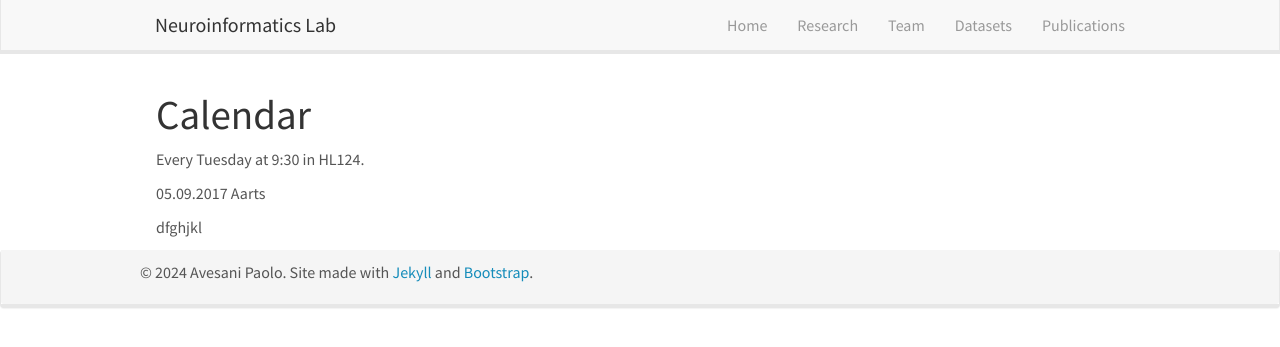
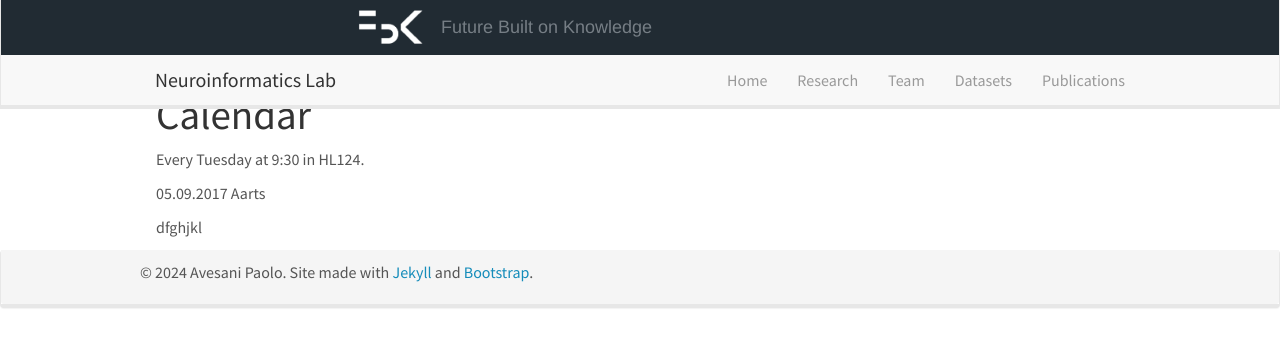
Before and after one commit to FBK-NILab/FBK-NILab.github.io, a Jekyll site: the page built from _pages/mini_lecture_series.md, in a window 1280 px wide. Shown: the top 347 px of the page. Built offline with Jekyll 4.4.1, drawn with Linux system fonts in a browser that asks for light colours; nearby versions of some CDN libraries.

Commit message:
adding fbk headbar

```diff
--- a/_includes/head.html
+++ b/_includes/head.html
@@ -6,10 +6,31 @@
   <meta name="description" content="{% if page.excerpt %}{{ page.excerpt | strip_html | strip_newlines | truncate: 160 }}{% else %}{{ site.description }}{% endif %}">
   <link rel="stylesheet" href="{{ "/css/main.css" | prepend: site.baseurl | prepend: site.url}}">
   <link rel="canonical" href="{{ page.url | replace:'index.html','' | prepend: site.baseurl | prepend: site.url }}">
-<link rel="shortcut icon" type ="image/x-icon" href="{{ site.url }}{{ site.baseurl }}/images/favicon.ico">
+  <link rel="shortcut icon" type="image/x-icon" href="{{ site.url }}{{ site.baseurl }}/images/favicon.ico">
 
-{% if jekyll.environment == 'production' %}
-{% include analytics.html %}
-{% endif %}
+  <style>
+    .black-bar {
+      width: 100%;
+      height: 55px; /* Height of the black bar */
+      background-color: rgb(33, 43, 51); /* Color of the bar */
+      position: relative; /* Keep it in the document flow */
+      z-index: 9999; /* Ensure it stays on top of other elements */
+    }
+    .bar-image {
+      height: 40px; /* Set the image height to a very small size */
+      margin-left: 355px;
+      margin-right: 0px; /* Spacing to the right of the image */
+      width: auto; /* Maintain aspect ratio */
+      transform: translateY(-10px);
+    }
 
+    /* Ensure the navbar does not overlap the black bar */
+    .navbar {
+      margin-top: 0px; /* Adjust this margin to the height of the black bar */
+    }
+  </style>
+
+  {% if jekyll.environment == 'production' %}
+  {% include analytics.html %}
+  {% endif %}
 </head>
--- a/_includes/header.html
+++ b/_includes/header.html
@@ -1,4 +1,4 @@
-<div class="navbar navbar-default navbar-fixed-top" role="navigation">
+<div class="navbar navbar-default navbar-fixed-top" role="navigation"><div class="black-bar"><img src="{{ site.url }}{{ site.baseurl }}/images/logo_fbk_header_white.png" alt="Image 1" class="bar-image"><a href="https://www.fbk.eu/en"><div style="color: rgb(118, 126, 133); margin-left: 440px; font-family: 'Helvetica', sans-serif; font-size: 18px; font-weight: 10; position: absolute; top: 15px;">Future Built on Knowledge</div></a></div>
   <div class="container-fluid">
     <div class="navbar-header">
       <button type="button" class="navbar-toggle collapsed" data-toggle="collapse" data-target="#navbar-collapse-1" aria-expanded="false">
@@ -7,7 +7,6 @@
         <span class="icon-bar"></span>
         <span class="icon-bar"></span>
       </button>
-
       <a class="navbar-brand" href="{{ site.url }}{{ site.baseurl }}/">Neuroinformatics Lab</a>
     </div>
     <div class="collapse navbar-collapse" id="navbar-collapse-1">
@@ -17,6 +16,7 @@
         <li><a href="{{ site.url }}{{ site.baseurl }}/team">Team</a></li>
         <li><a href="{{ site.url }}{{ site.baseurl }}/datasets">Datasets</a></li>
         <li><a href="{{ site.url }}{{ site.baseurl }}/publications">Publications</a></li>
+		<br>
       </ul>
     </div>
   </div>
--- a/_layouts/homelay.html
+++ b/_layouts/homelay.html
@@ -1,7 +1,7 @@
 ---
 layout: default
 ---
-
+<br><br><br>
   <div id="homeid" class="col-sm-8">
         <h1>Welcome to the Neuroinformatics Lab</h1>
 
```
Also changed, not shown: images/logo_fbk_header_white.png (added). Lines whose indentation alone changed are shown as unchanged.
